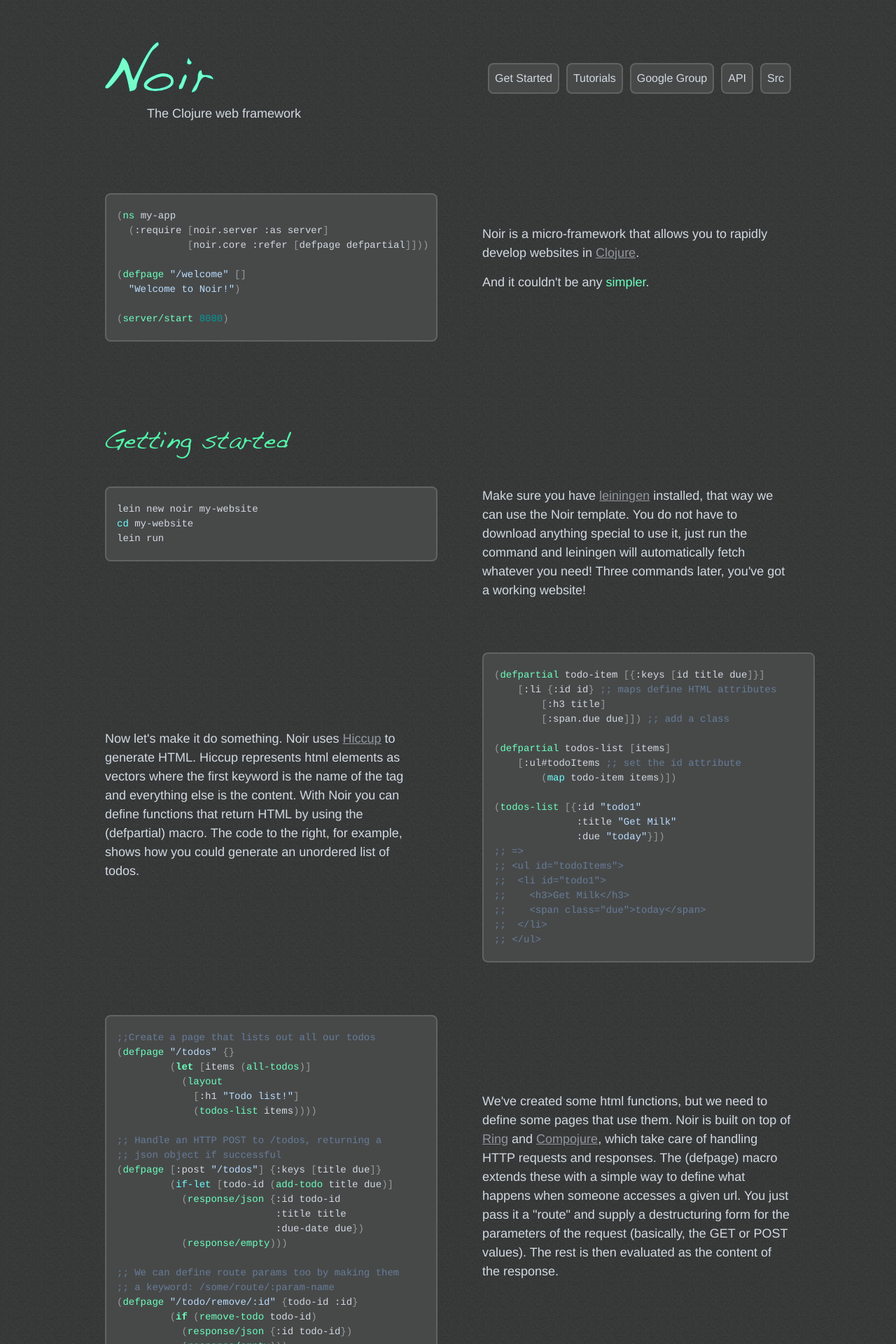
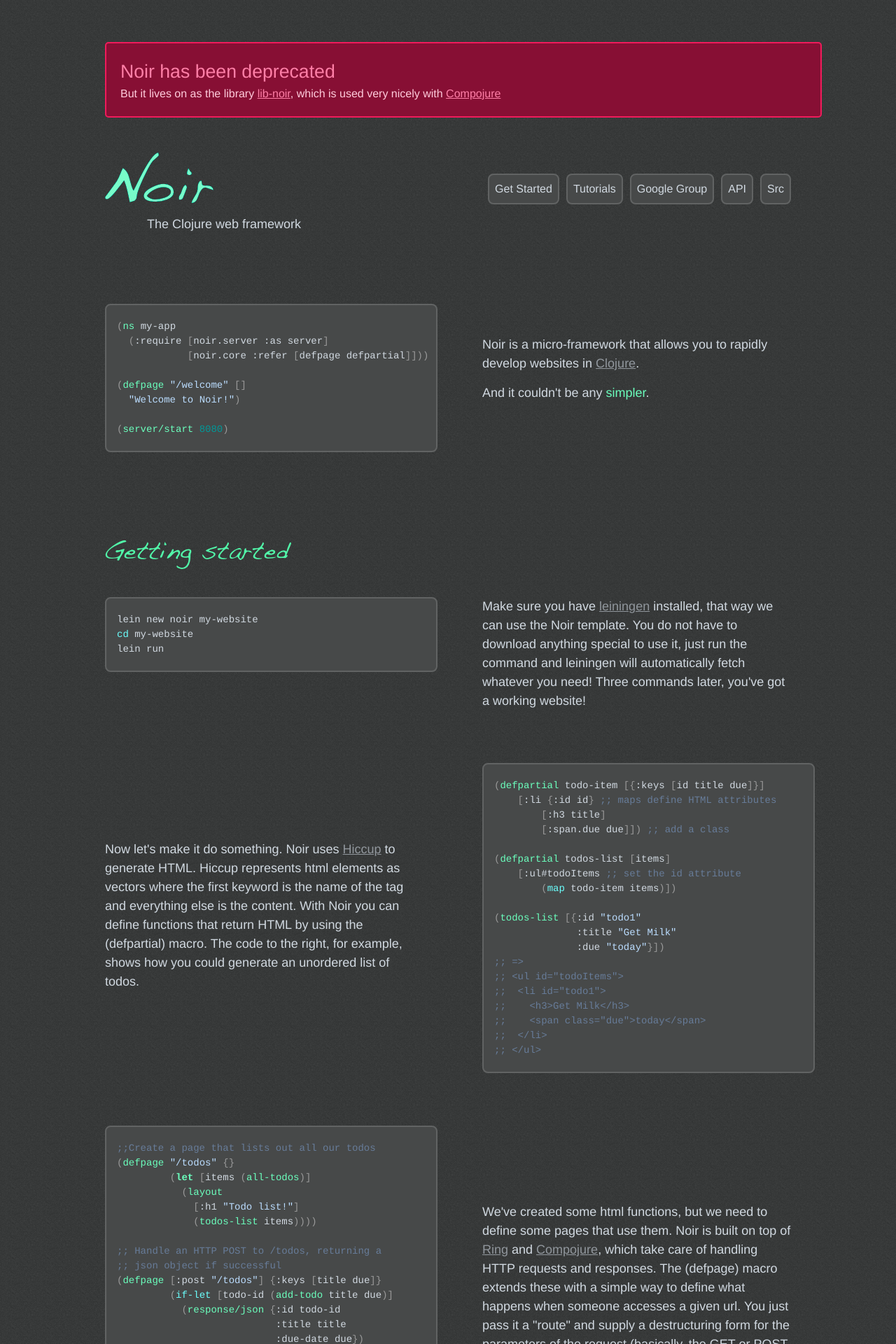
Before and after one commit to noir-clojure/webnoir, a Jekyll site: the page built from index.html, in a window 1280 px wide. Shown: the top 1920 px of the page at 70% size. Built offline with Jekyll 4.4.1, drawn with Linux system fonts in a browser that asks for light colours.

Commit message:
deprecation
Signed-off-by: Chris Granger <ibdknox@gmail.com>

```diff
--- a/_layouts/default.html
+++ b/_layouts/default.html
@@ -29,6 +29,10 @@
         <body>
             <div id="wrapper">
                 <div id="content">
+                  <div class="deprecated">
+                    <h2>Noir has been deprecated</h2>
+                    <p>But it lives on as the library <a href="">lib-noir</a>, which is used very nicely with <a href="">Compojure</a></p>
+                  </div>
                     <div id="header">
                         <h1><a href="/"><img alt="Noir" src="/img/noir-logo.png" /></a></h1>
 
--- a/css/screen.css
+++ b/css/screen.css
@@ -226,5 +226,9 @@
   width: 45%;
 }
 
+.deprecated { background:#870F34; color:#FFCCDC; border-radius:5px; padding:20px; border:2px solid #F01B5B; width:100%;  margin-bottom:50px; float:left; display:inline; }
+.deprecated h2 { color: #FF7FA7; font-size:20pt; }
+.deprecated a { color: #FF7FA7; }
+
 .lost { height:400px; padding:100px 0; }
 .lost h2 { text-align:center; }
```
Also changed, not shown: index.html (line endings or trailing spaces).
